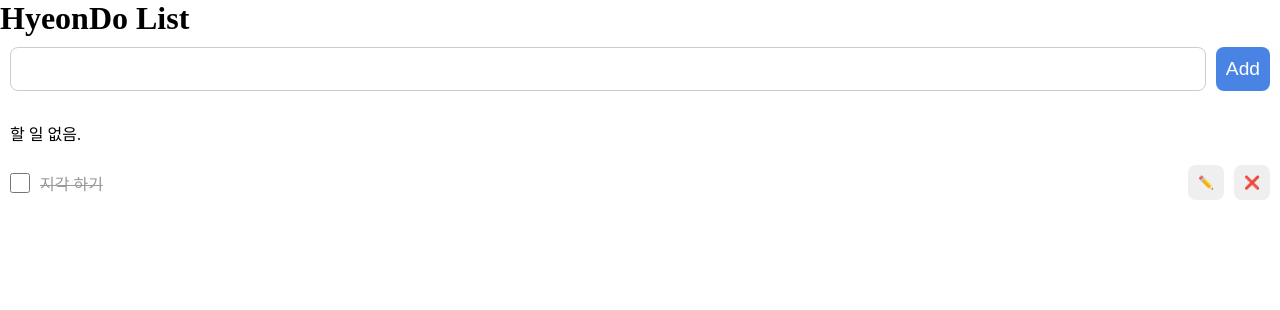
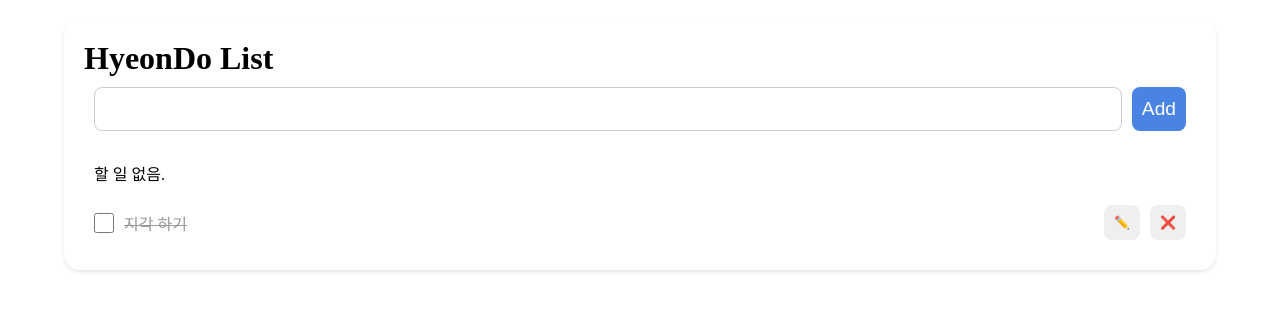
Before and after one commit to juio12/Progtamming_3416, a React (Vite) app: page / in a window 1280 px wide. Shown: the top 310 px of the page. Built offline with nearby package versions, Linux system fonts and the light colour scheme.

Commit message:
TodoListApp HTML className, todolist.css

```diff
--- a/src/todolist.css
+++ b/src/todolist.css
@@ -1,4 +1,4 @@
-todo {
+.todo {
     /* width: 90%;
     min-width: 400px; */
     width: max(90%, 400px); /순서 상관없음 보통: 90%, 최소: 400px/
```
